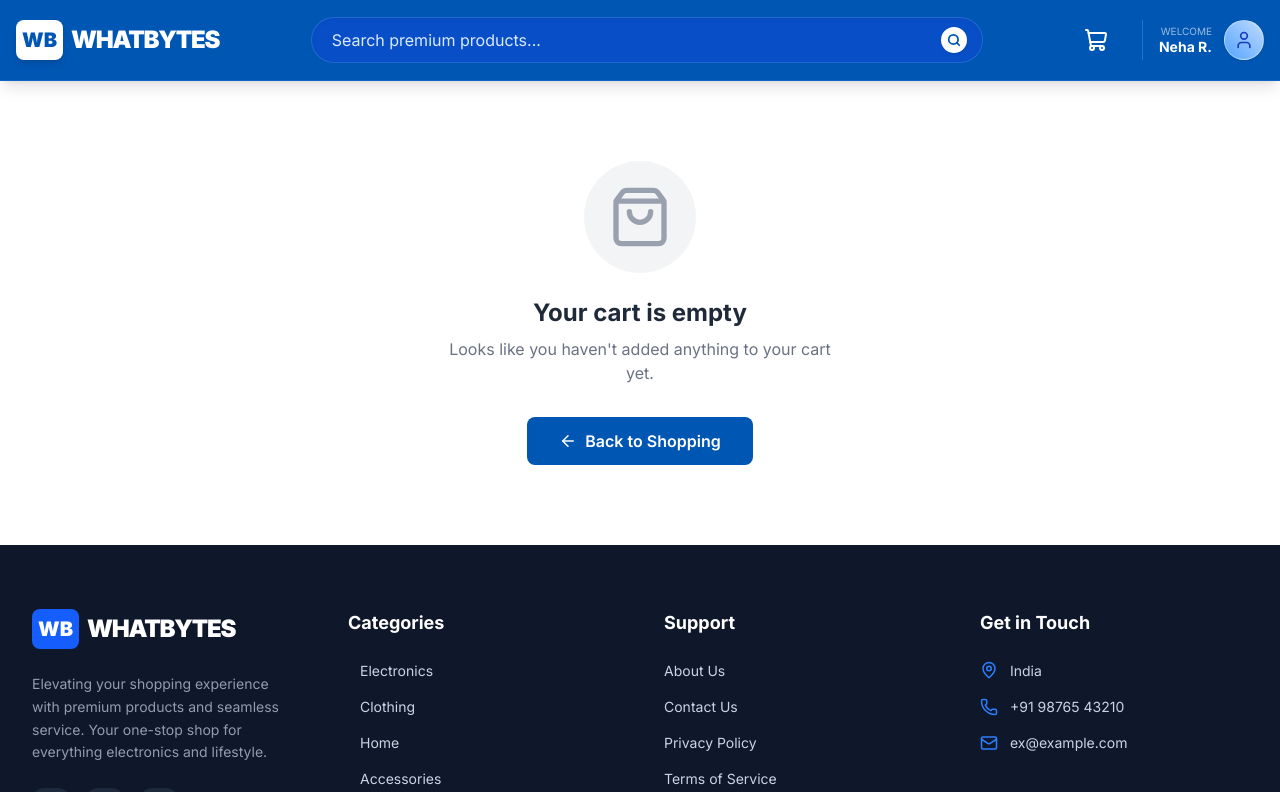
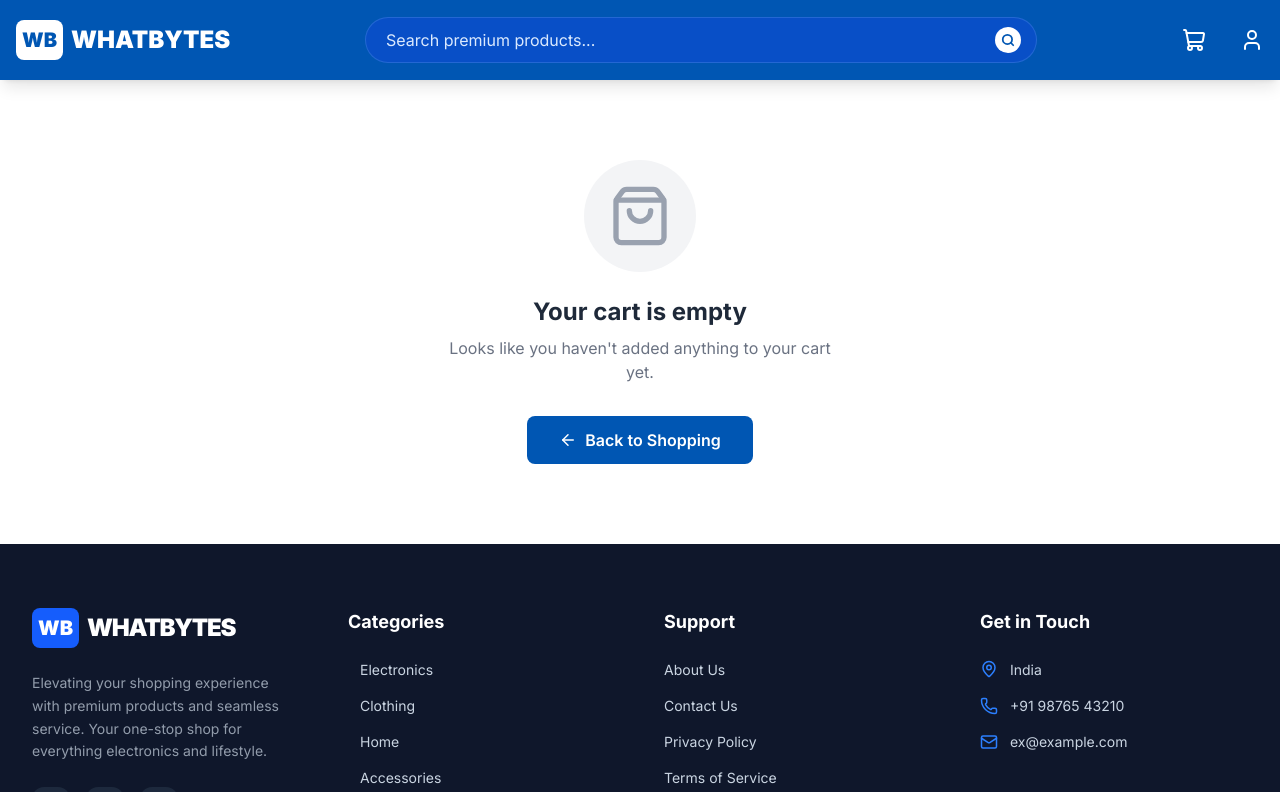
Before and after one commit to neharakesh/whatbytes, a Next.js app: page /cart in a window 1280 px wide. Shown: the top 792 px of the page. Built offline with nearby package versions, Linux system fonts and the light colour scheme.

Commit message:
search feature is correted

```diff
--- a/src/app/page.js
+++ b/src/app/page.js
@@ -4,23 +4,33 @@ import { products } from '@/data/product.js';
 import { LayoutGrid, ListFilter } from 'lucide-react';
 
 export default async function HomePage({ searchParams }) {
-  // 1. Await searchParams to get URL filters
+  // 1. Await searchParams ONCE to get all URL data
   const params = await searchParams;
-  const activeCategory = params.category; // value from ?category=...
+  const activeCategory = params.category;
+  const searchQuery = params.search;
 
-  // 2. Filter logic: Show all if no category is selected, or filter by category
-  const filteredProducts = activeCategory
-    ? products.filter(
-        (p) => p.category.toLowerCase() === activeCategory.toLowerCase()
-      )
-    : products;
+  // 2. Multi-level filtering logic
+  let filteredProducts = products;
+
+  // Filter by Category if it exists
+  if (activeCategory && activeCategory.toLowerCase() !== 'all') {
+    filteredProducts = filteredProducts.filter(
+      (p) => p.category.toLowerCase() === activeCategory.toLowerCase()
+    );
+  }
+
+  // Further filter by Search Query if it exists
+  if (searchQuery) {
+    filteredProducts = filteredProducts.filter((p) =>
+      p.title.toLowerCase().includes(searchQuery.toLowerCase())
+    );
+  }
 
   return (
-    // Light background color for a clean "Apple-style" look
     <div className="min-h-screen bg-[#f8fafc]">
       <div className="max-w-7xl mx-auto px-4 sm:px-6 lg:px-8 py-10 flex flex-col lg:flex-row gap-10">
 
-        {/* Sidebar - Enhanced sticky positioning */}
+        {/* Sidebar */}
         <aside className="w-full lg:w-72 flex-shrink-0">
           <div className="sticky top-28">
             <Sidebar />
@@ -35,8 +45,8 @@ export default async function HomePage({ searchParams }) {
               <nav className="text-xs font-bold text-blue-600 uppercase tracking-widest mb-1">
                 Shop / {activeCategory || 'All Collections'}
               </nav>
-              <h1 className="text-4xl font-black text-slate-900 tracking-tight">
-                {activeCategory ? activeCategory : "Product Listing"}
+              <h1 className="text-4xl font-black text-slate-900 tracking-tight capitalize">
+                {searchQuery ? `Search: ${searchQuery}` : (activeCategory || "Product Listing")}
               </h1>
             </div>
 
@@ -47,24 +57,24 @@ export default async function HomePage({ searchParams }) {
                   {filteredProducts.length} Items
                 </span>
               </div>
-              <button className="p-2 hover:bg-slate-50 rounded-xl transition-colors">
-                <ListFilter size={18} className="text-slate-600" />
+              <button className="p-2 hover:bg-slate-50 rounded-xl transition-colors text-slate-600">
+                <ListFilter size={18} />
               </button>
             </div>
           </div>
 
-          {/* Product Grid with animations */}
+          {/* Product Grid */}
           {filteredProducts.length === 0 ? (
-            <div className="flex flex-col items-center justify-center py-32 bg-white rounded-[2.5rem] border border-dashed border-slate-200">
-              <div className="bg-slate-50 p-6 rounded-full mb-4">
-                <LayoutGrid size={48} className="text-slate-200" />
+            <div className="flex flex-col items-center justify-center py-32 bg-white rounded-[2.5rem] border border-dashed border-slate-200 shadow-sm">
+              <div className="bg-slate-50 p-6 rounded-full mb-4 text-slate-200">
+                <LayoutGrid size={48} />
               </div>
               <p className="text-xl text-slate-400 font-semibold tracking-tight">
-                No products found in this category.
+                No products found matching your criteria.
               </p>
-              <button className="mt-4 text-blue-600 font-bold hover:underline">
+              <a href="/" className="mt-4 text-blue-600 font-bold hover:underline cursor-pointer">
                 Clear all filters
-              </button>
+              </a>
             </div>
           ) : (
             <div className="grid grid-cols-1 md:grid-cols-2 xl:grid-cols-3 gap-8 animate-in fade-in slide-in-from-bottom-6 duration-1000">
@@ -74,7 +84,6 @@ export default async function HomePage({ searchParams }) {
             </div>
           )}
 
-          {/* Bottom Spacing */}
           <div className="h-20" />
         </main>
       </div>
--- a/src/components/navbar.js
+++ b/src/components/navbar.js
@@ -1,74 +1,73 @@
 "use client"
 import { useState, useEffect } from 'react';
+import { useRouter, useSearchParams } from 'next/navigation'; // Added searchParams
 import Link from 'next/link';
 import { Search, ShoppingCart, User, Menu } from 'lucide-react';
 import { useCartStore } from '@/store/useCartStore';
 
 export default function Navbar() {
+  const router = useRouter();
+  const searchParams = useSearchParams();
+  const [searchValue, setSearchValue] = useState(searchParams.get('search') || '');
+  const [isMounted, setIsMounted] = useState(false);
   const cart = useCartStore((state) => state.cart);
-  const [isMounted, setIsMounted] = useState(false);
 
-  // Fix for Hydration: Ensures cart count loads only on the client
   useEffect(() => {
     setIsMounted(true);
   }, []);
 
+  // Function to update the URL with the search term
+  const handleSearch = (e) => {
+    e.preventDefault();
+    const params = new URLSearchParams(searchParams);
+
+    if (searchValue) {
+      params.set('search', searchValue);
+    } else {
+      params.delete('search');
+    }
+
+    // Push the new URL e.g., /?search=phone
+    router.push(`/?${params.toString()}`);
+  };
+
   const totalItems = cart.reduce((acc, item) => acc + item.quantity, 0);
 
   return (
-    <nav className="bg-[#0056b3] text-white sticky top-0 z-[100] shadow-lg backdrop-blur-md bg-opacity-95 border-b border-blue-400/20">
+    <nav className="bg-[#0056b3] text-white sticky top-0 z-[100] shadow-lg">
       <div className="max-w-7xl mx-auto px-4 h-20 flex items-center justify-between gap-8">
 
-        {/* Logo Section */}
-        <Link href="/" className="flex items-center gap-2 group shrink-0">
-          <div className="bg-white text-[#0056b3] p-1.5 rounded-lg font-black text-xl group-hover:rotate-3 transition-transform shadow-md">
-            WB
-          </div>
-          <span className="text-2xl font-black tracking-tighter uppercase hidden sm:block">
-            Whatbytes
-          </span>
+        {/* Logo */}
+        <Link href="/" className="flex items-center gap-2 shrink-0">
+          <div className="bg-white text-[#0056b3] p-1.5 rounded-lg font-black text-xl">WB</div>
+          <span className="text-2xl font-black uppercase hidden sm:block">Whatbytes</span>
         </Link>
 
-        {/* Premium Search Bar */}
-        <div className="flex-1 max-w-2xl relative group hidden md:block">
+        {/* Functional Search Bar */}
+        <form onSubmit={handleSearch} className="flex-1 max-w-2xl relative hidden md:block">
           <input
             type="text"
+            value={searchValue}
+            onChange={(e) => setSearchValue(e.target.value)}
             placeholder="Search premium products..."
-            className="w-full bg-blue-700/40 border border-blue-300/20 py-2.5 px-5 pr-12 rounded-full text-white placeholder:text-blue-100 focus:outline-none focus:ring-2 focus:ring-white/40 focus:bg-blue-800/60 transition-all shadow-inner"
+            className="w-full bg-blue-700/40 border border-blue-300/20 py-2.5 px-5 pr-12 rounded-full text-white placeholder:text-blue-100 focus:outline-none focus:ring-2 focus:ring-white/40 transition-all"
           />
-          <div className="absolute right-4 top-1/2 -translate-y-1/2 p-1.5 bg-white text-[#0056b3] rounded-full cursor-pointer hover:scale-110 transition-transform shadow-sm">
+          <button type="submit" className="absolute right-4 top-1/2 -translate-y-1/2 p-1.5 bg-white text-[#0056b3] rounded-full hover:scale-110 transition-transform">
             <Search size={14} strokeWidth={3} />
-          </div>
-        </div>
+          </button>
+        </form>
 
-        {/* Actions Section */}
-        <div className="flex items-center gap-2 md:gap-6 shrink-0">
-
-          {/* Cart Icon with Badge */}
-          <Link href="/cart" className="relative p-2.5 hover:bg-white/10 rounded-full transition-all group">
-            <ShoppingCart size={24} strokeWidth={2} />
+        {/* Actions... (Cart, User, etc.) */}
+        <div className="flex items-center gap-6">
+           <Link href="/cart" className="relative p-2.5">
+            <ShoppingCart size={24} />
             {isMounted && totalItems > 0 && (
-              <span className="absolute top-0 right-0 bg-red-500 text-[10px] font-bold rounded-full h-5 w-5 flex items-center justify-center border-2 border-[#0056b3] animate-in zoom-in duration-300 shadow-sm">
+              <span className="absolute top-0 right-0 bg-red-500 text-[10px] rounded-full h-5 w-5 flex items-center justify-center border-2 border-[#0056b3]">
                 {totalItems}
               </span>
             )}
           </Link>
-
-          {/* Profile Section */}
-          <div className="hidden sm:flex items-center gap-3 pl-4 border-l border-blue-400/40 cursor-pointer hover:opacity-90 transition-opacity">
-            <div className="text-right">
-              <p className="text-[10px] uppercase opacity-60 leading-none mb-1">Welcome</p>
-              <p className="text-sm font-bold leading-none">Neha R.</p>
-            </div>
-            <div className="h-10 w-10 bg-gradient-to-tr from-blue-400 to-blue-200 rounded-full flex items-center justify-center border border-white/40 shadow-sm overflow-hidden text-blue-800">
-              <User size={20} />
-            </div>
-          </div>
-
-          {/* Mobile Menu (Icon only) */}
-          <button className="md:hidden p-2 hover:bg-white/10 rounded-lg">
-            <Menu size={24} />
-          </button>
+          <User className="hidden sm:block" />
         </div>
       </div>
     </nav>
```
